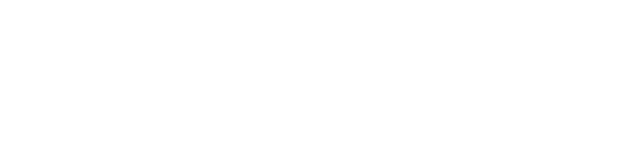
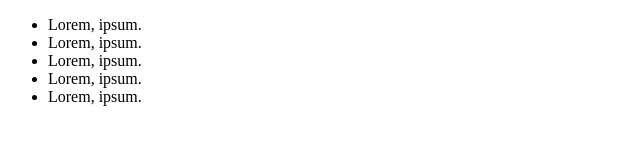
Before and after one commit to WalkerWalking/web5, a plain HTML site: page index.html in a window 1280 px wide. Shown: the whole page, without its empty margins (0-640 px from the left). Drawn offline with Linux system fonts and the light colour scheme.

Commit message:
Lista hozzáadva

```diff
--- a/index.html
+++ b/index.html
@@ -6,6 +6,13 @@
     <title>Document</title>
 </head>
 <body>
+    <ul>
+        <li>Lorem, ipsum.</li>
+        <li>Lorem, ipsum.</li>
+        <li>Lorem, ipsum.</li>
+        <li>Lorem, ipsum.</li>
+        <li>Lorem, ipsum.</li>
+    </ul>
 
 </body>
 </html>
```
